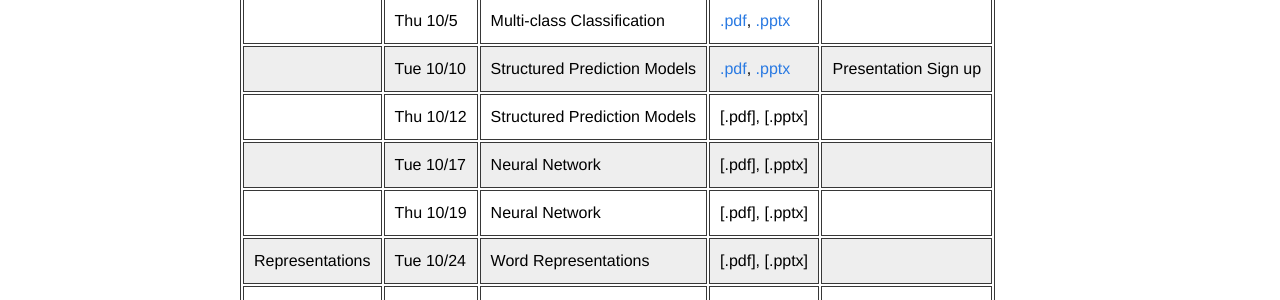
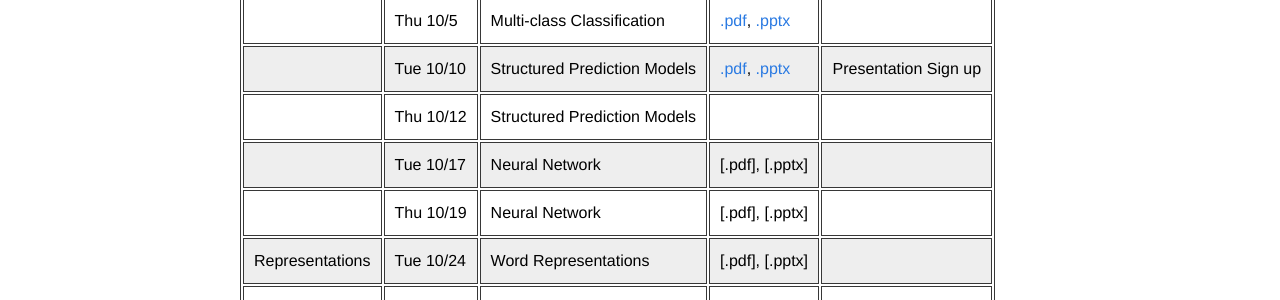
Before and after one commit to uclanlp/CS269-17, a Jekyll site: the page built from 2_syllabus.md, in a window 1280 px wide. Shown: the part 431-731 px from the top of the page. Built offline with Jekyll 4.4.1, drawn with Linux system fonts in a browser that asks for light colours.

Commit message:
Update 2_syllabus.md

```diff
--- a/2_syllabus.md
+++ b/2_syllabus.md
@@ -14,7 +14,7 @@ The following schedule is subjected to change.
  ML | Tue 10/3 | Binary Classificaiton | [.pdf](slides/CS269-02.pdf), [.pptx](slides/CS269-02.pptx) |
  | Thu 10/5 | Multi-class Classification | [.pdf](slides/CS269-03.pdf), [.pptx](slides/CS269-03.pptx)|
  | Tue 10/10 | Structured Prediction Models | [.pdf](slides/CS269-04.pdf), [.pptx](slides/CS269-04.pptx) | Presentation Sign up
- | Thu 10/12 | Structured Prediction Models | [.pdf], [.pptx]|
+ | Thu 10/12 | Structured Prediction Models | |
  | Tue 10/17 | Neural Network  | [.pdf], [.pptx]|
  | Thu 10/19 | Neural Network | [.pdf], [.pptx]|
  Representations | Tue 10/24 | Word Representations | [.pdf], [.pptx] |
```
